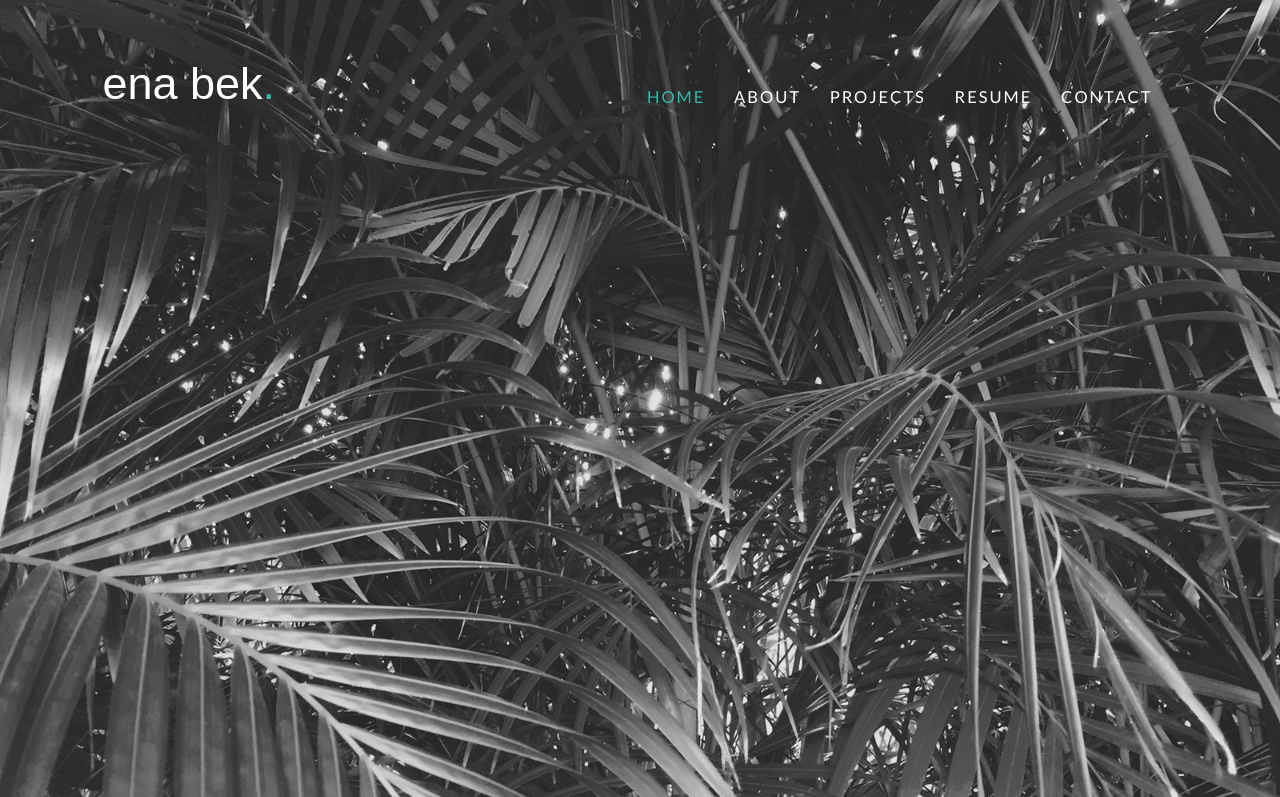
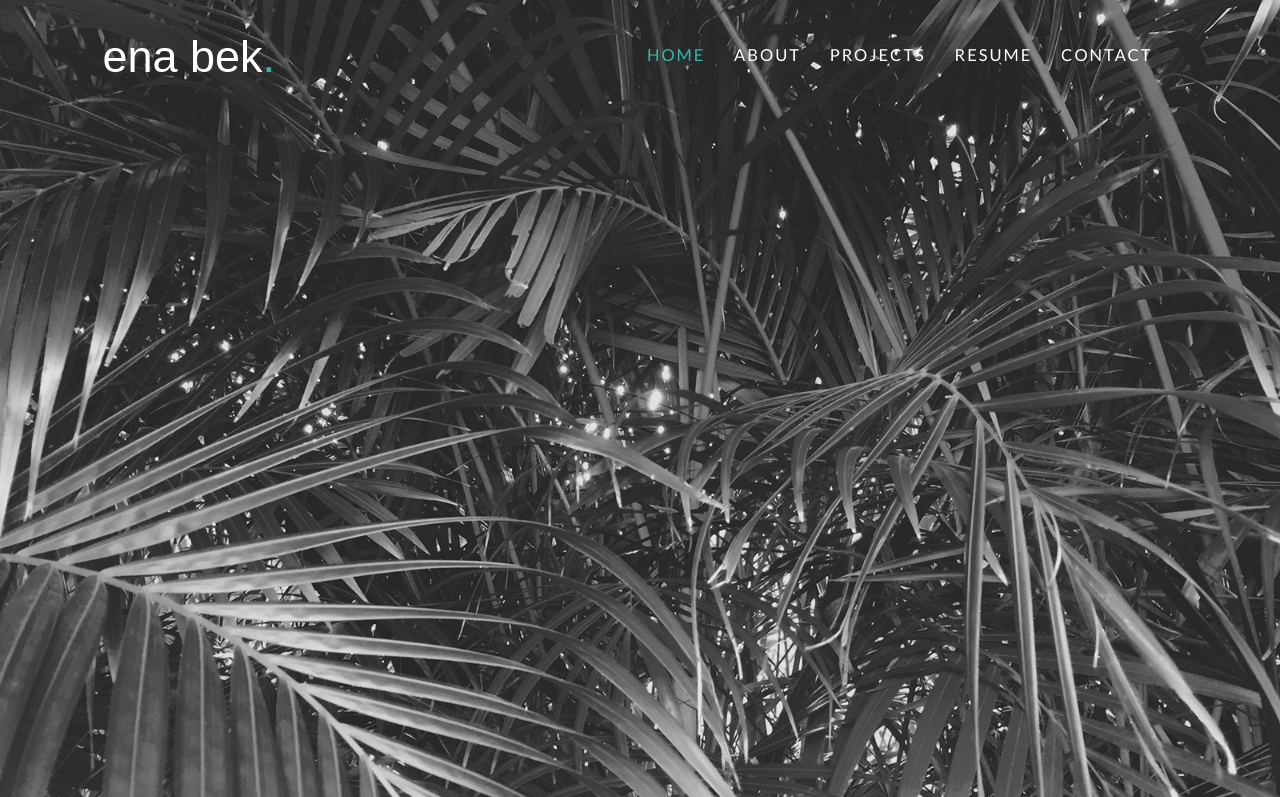
Before and after one commit to enabek/enabek.github.io, a plain HTML site: page index.html in a window 1280 px wide. Shown: the top 797 px of the page. Drawn offline with nearby package versions, Linux system fonts and the light colour scheme; a web font is replaced by a local one.

Commit message:
Fix positioning on nav links

```diff
--- a/stylesheets/default.css
+++ b/stylesheets/default.css
@@ -5,7 +5,7 @@ header {
   background-size: cover;
   background-attachment: fixed;
   height: 800px;
-  padding-top: 1.8em;
+  /*padding-top: 1.8em;*/
 }
 
 /*NAVIGATION*/
@@ -65,13 +65,13 @@ nav ul.navi  li a.active {
 nav ul.navi {
   float: right;
   padding-right: 8%;
-  margin-top: -15px;
+  margin-top: -25px;
 }
 
 nav ul.navi li {
   list-style: none;
   padding-right: 25px;
-  padding-top: 10%;
+  padding-top: 9%;
   display: inline-block;
 }
 
```
